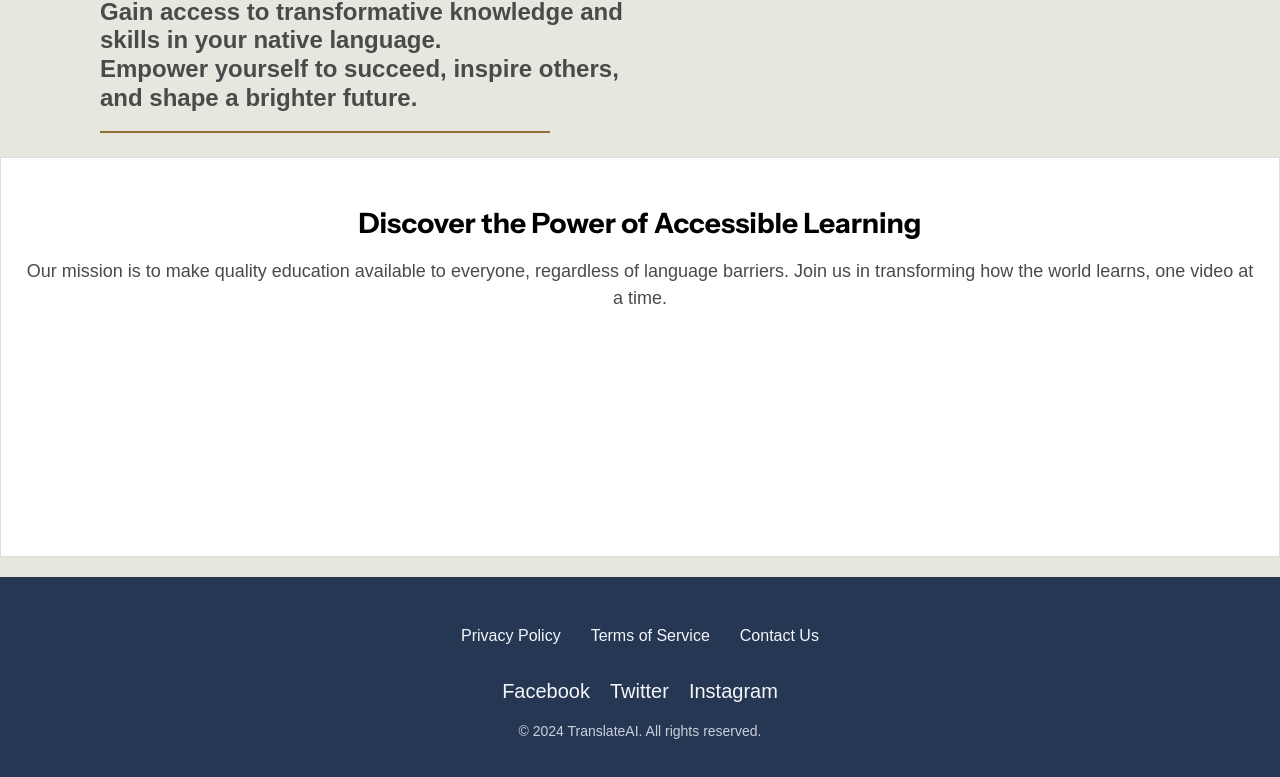
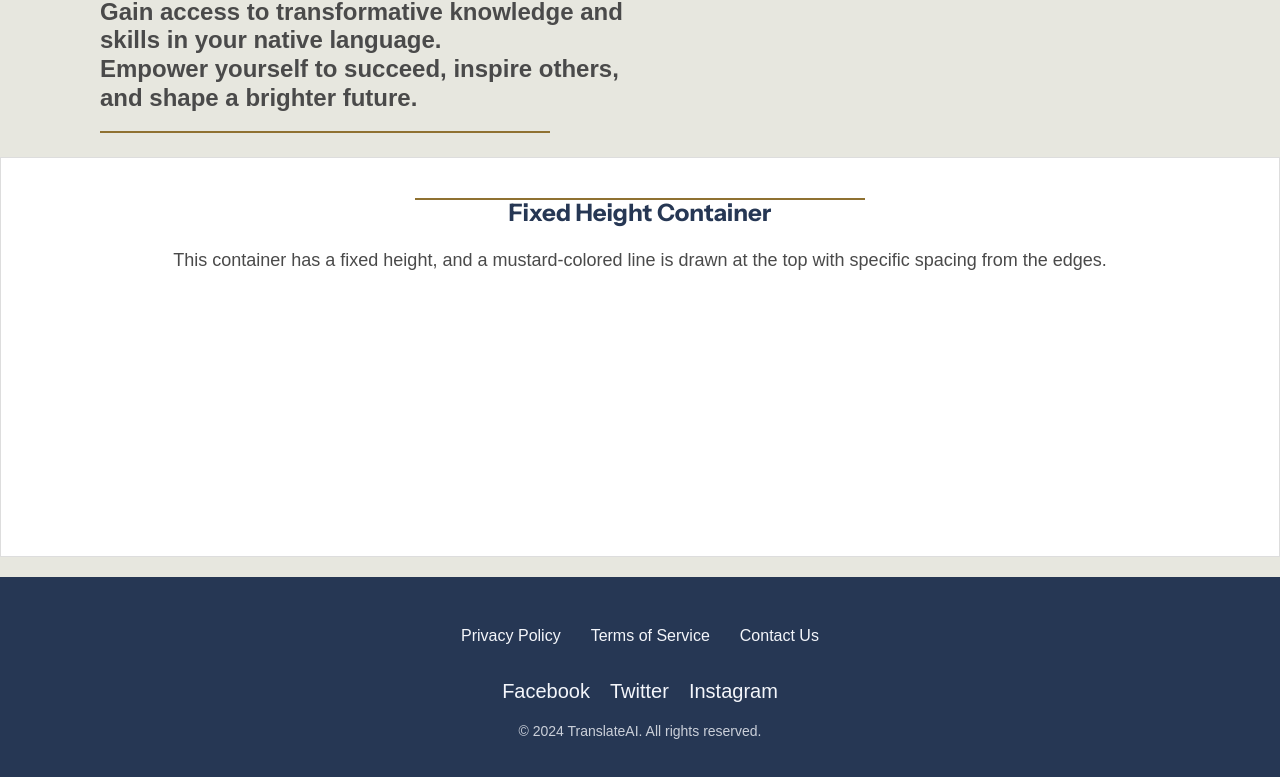
Before and after one commit to miznar/aiUrduTranslate, a React (Create React App) app in the folder frontend/: page / in a window 1280 px wide. Shown: the part 2003-2780 px from the top of the page. Built offline with nearby package versions, Linux system fonts and the light colour scheme; a web font is replaced by a local one.

Commit message:
home page commit#2

```diff
--- a/frontend/src/components/Home.css
+++ b/frontend/src/components/Home.css
@@ -199,15 +199,25 @@
   background-color: #8F7131; /* Line color */
 }
 .white-container {
-  width: 100%; /* Width adjusts to the page or parent element */
-  height: 400px; /* Fixed height */
-  background-color: white; /* Optional background color */
-  padding: 20px; /* Inner spacing */
-  box-sizing: border-box; /* Ensures padding doesn't add to width/height */
-  overflow-y: auto; /* Adds a vertical scrollbar if content overflows */
-  margin: 20px 0; /* Space above and below */
-  border: 1px solid #ddd; /* Optional border */
+  width: 100%;
+  height: 400px;
+  background-color: white;
+  padding: 20px;
+  box-sizing: border-box;
+  overflow-y: auto;
+  margin: 20px 0;
+  border: 1px solid #ddd;
+  position: relative; /* To position the line inside the container */
+}
 
+.mustard-line {
+  position: absolute;
+  top: 40px; /* Distance from the top */
+  left: 50%; /* Center horizontally */
+  transform: translateX(-50%); /* Adjust to align center */
+  width: 450px; /* The width of the line */
+  height: 2px; /* Height of the line */
+  background-color: #8F7131; /* Mustard color */
 }
 
 .white-container h3 {
--- a/frontend/src/components/Home.js
+++ b/frontend/src/components/Home.js
@@ -86,13 +86,15 @@ const Home = () => {
   </div>
 </div>
 
-<section className="white-container">
-  <h3>Discover the Power of Accessible Learning</h3>
+<div className="white-container">
+  <div className="mustard-line"></div>
+  <h2>Fixed Height Container</h2>
   <p>
-    Our mission is to make quality education available to everyone, regardless of language
-    barriers. Join us in transforming how the world learns, one video at a time.
+    This container has a fixed height, and a mustard-colored line is drawn at
+    the top with specific spacing from the edges.
   </p>
-</section>
+</div>
+
 
       <Footer />
     </div>
```
